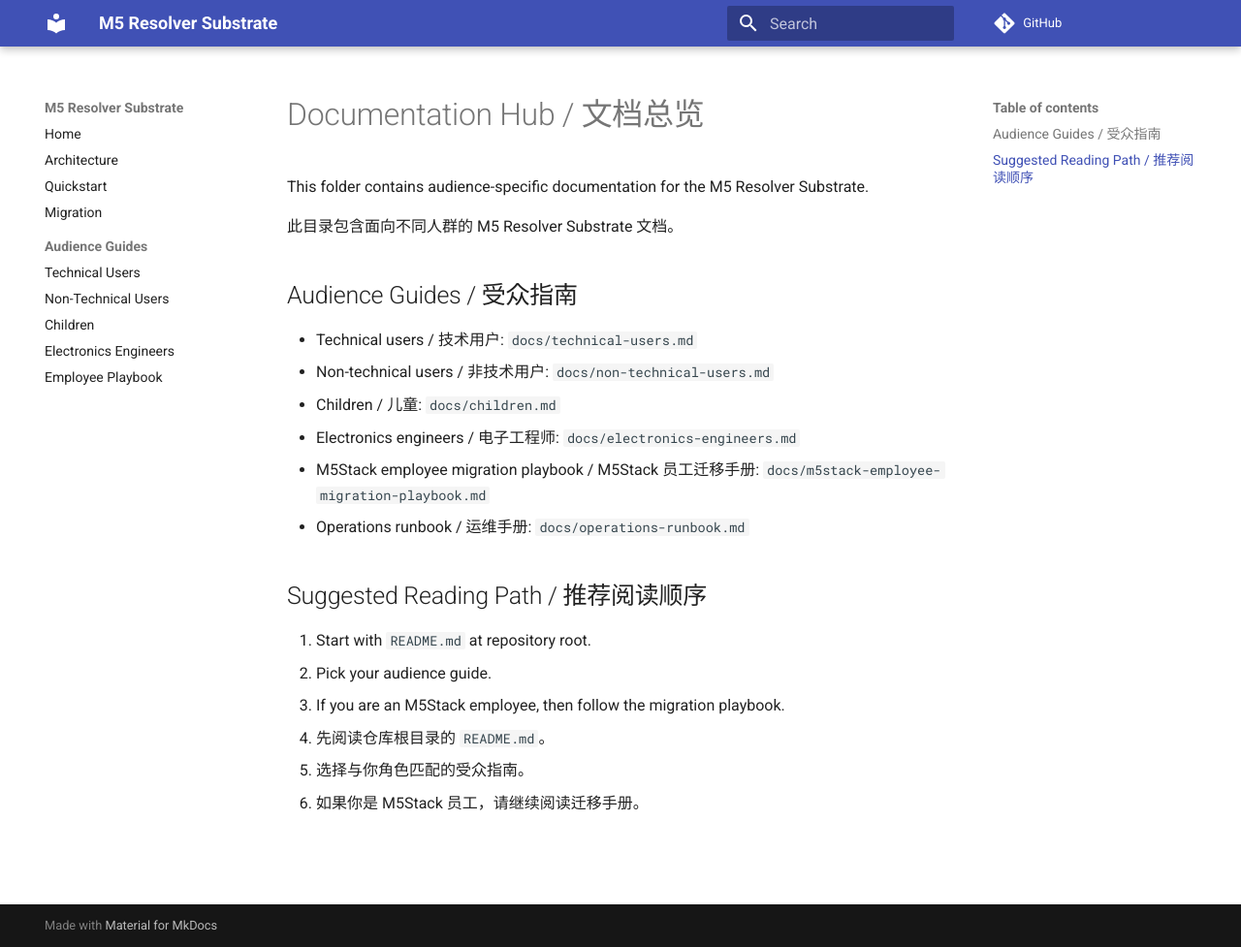
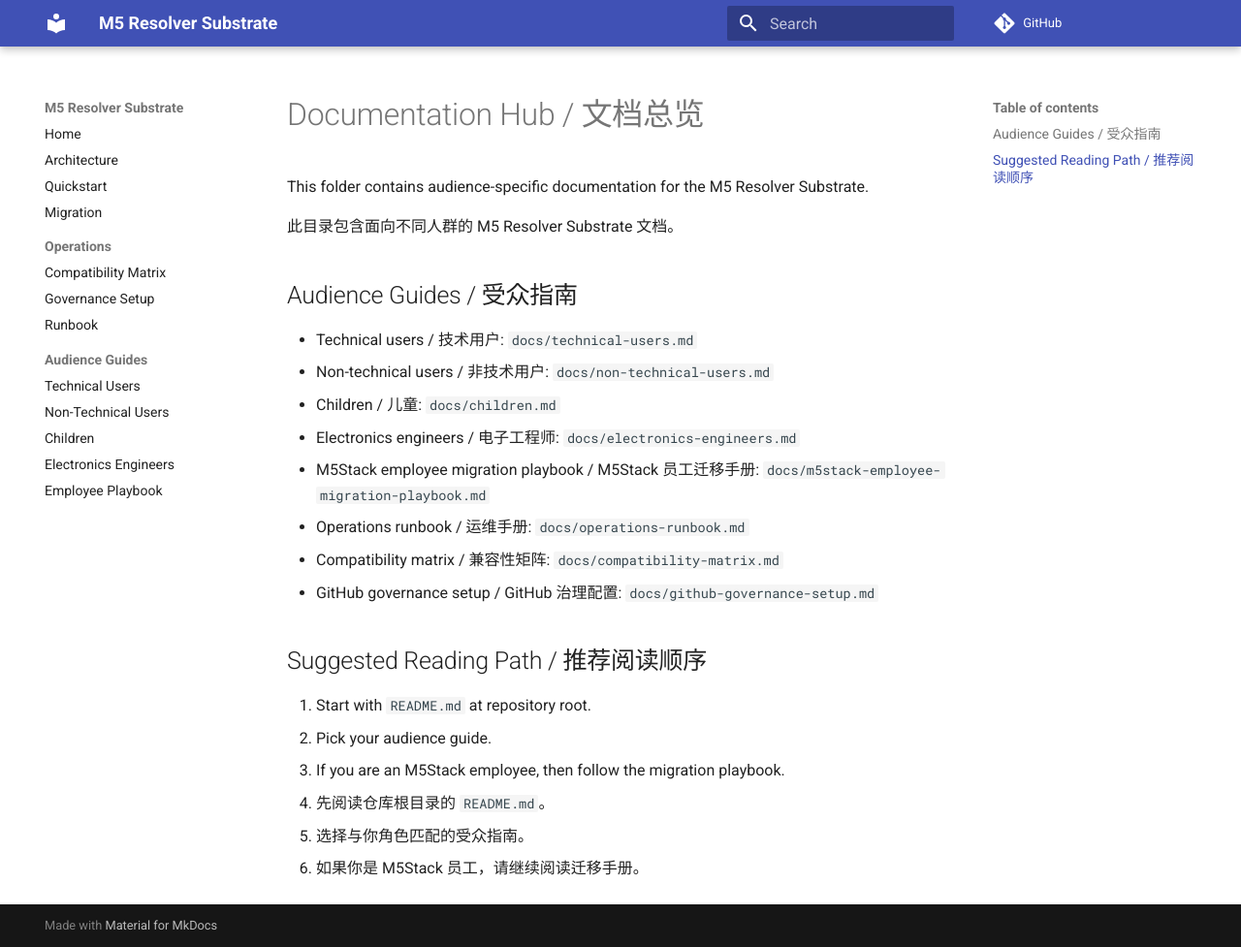
Before and after one commit to utahisnotastate/M5-Utah, an MkDocs documentation site: the page built from docs/README.md, in a window 1280 px wide and 977 px high. Shown: the whole window at 97% size. Built offline with MkDocs 1.6.1 and Material for MkDocs 9.7.7, drawn with Linux system fonts in a browser that asks for light colours; comment, search, counter and statistics services are not loaded.

Commit message:
Add enterprise hardening automations and governance docs
Introduce stale triage, PR auto-labeling, release checksum artifacts, and operational governance/compatibility documentation to complete release-grade repository hardening.

Co-authored-by: Cursor <cursoragent@cursor.com>

```diff
--- a/docs/README.md
+++ b/docs/README.md
@@ -12,6 +12,8 @@ This folder contains audience-specific documentation for the M5 Resolver Substra
 - Electronics engineers / 电子工程师: `docs/electronics-engineers.md`
 - M5Stack employee migration playbook / M5Stack 员工迁移手册: `docs/m5stack-employee-migration-playbook.md`
 - Operations runbook / 运维手册: `docs/operations-runbook.md`
+- Compatibility matrix / 兼容性矩阵: `docs/compatibility-matrix.md`
+- GitHub governance setup / GitHub 治理配置: `docs/github-governance-setup.md`
 
 ## Suggested Reading Path / 推荐阅读顺序
 
--- a/mkdocs.yml
+++ b/mkdocs.yml
@@ -13,6 +13,10 @@ nav:
   - Architecture: docs-site/architecture.md
   - Quickstart: docs-site/quickstart.md
   - Migration: docs-site/migration.md
+  - Operations:
+      - Compatibility Matrix: docs/compatibility-matrix.md
+      - Governance Setup: docs/github-governance-setup.md
+      - Runbook: docs/operations-runbook.md
   - Audience Guides:
       - Technical Users: docs/technical-users.md
       - Non-Technical Users: docs/non-technical-users.md
```
Also changed, not shown: README.md (+8 -0 lines), RELEASE.md (+1 -0 lines), docs/compatibility-matrix.md (added, +25 -0 lines), docs/github-governance-setup.md (added, +34 -0 lines), 4 other files.
